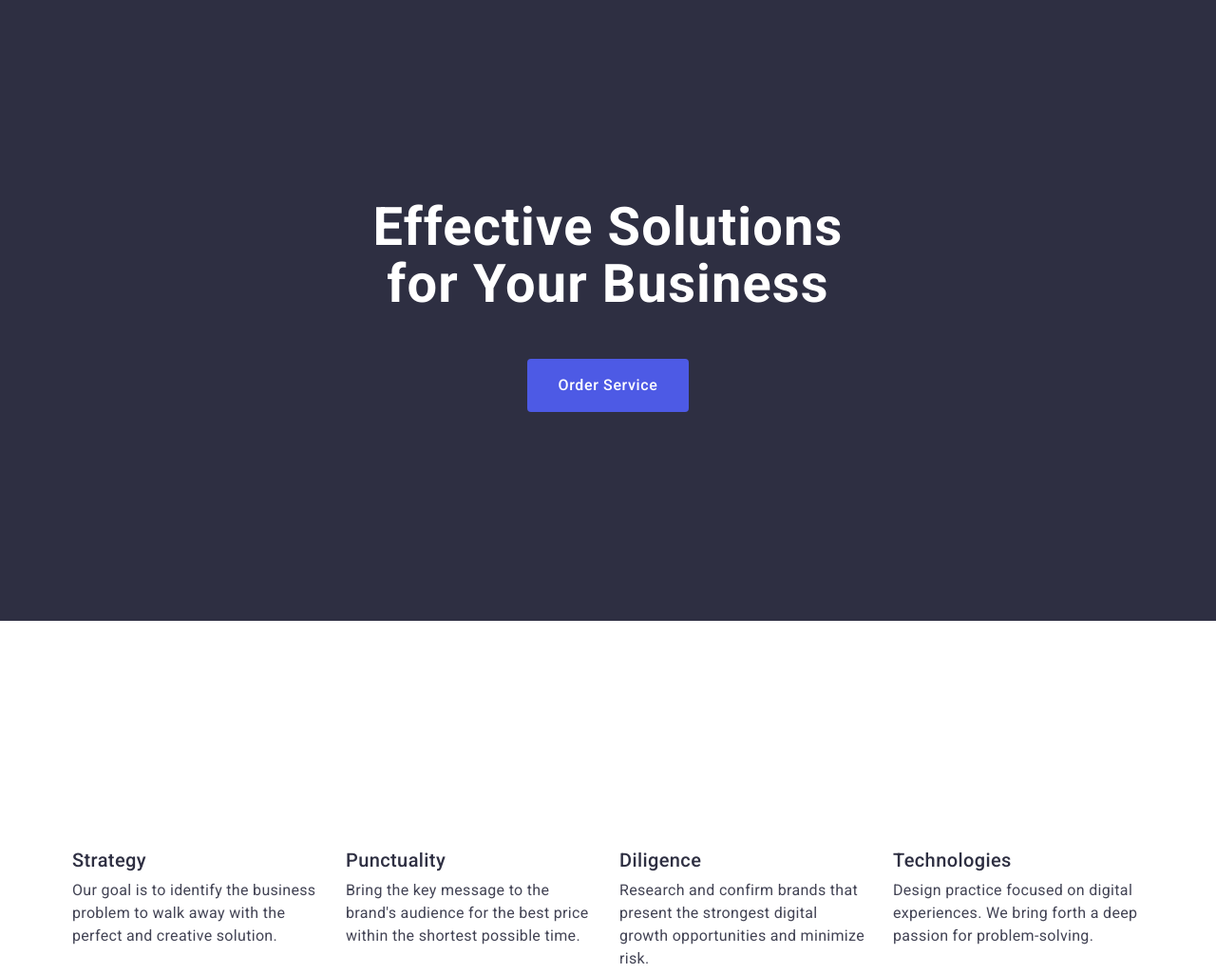
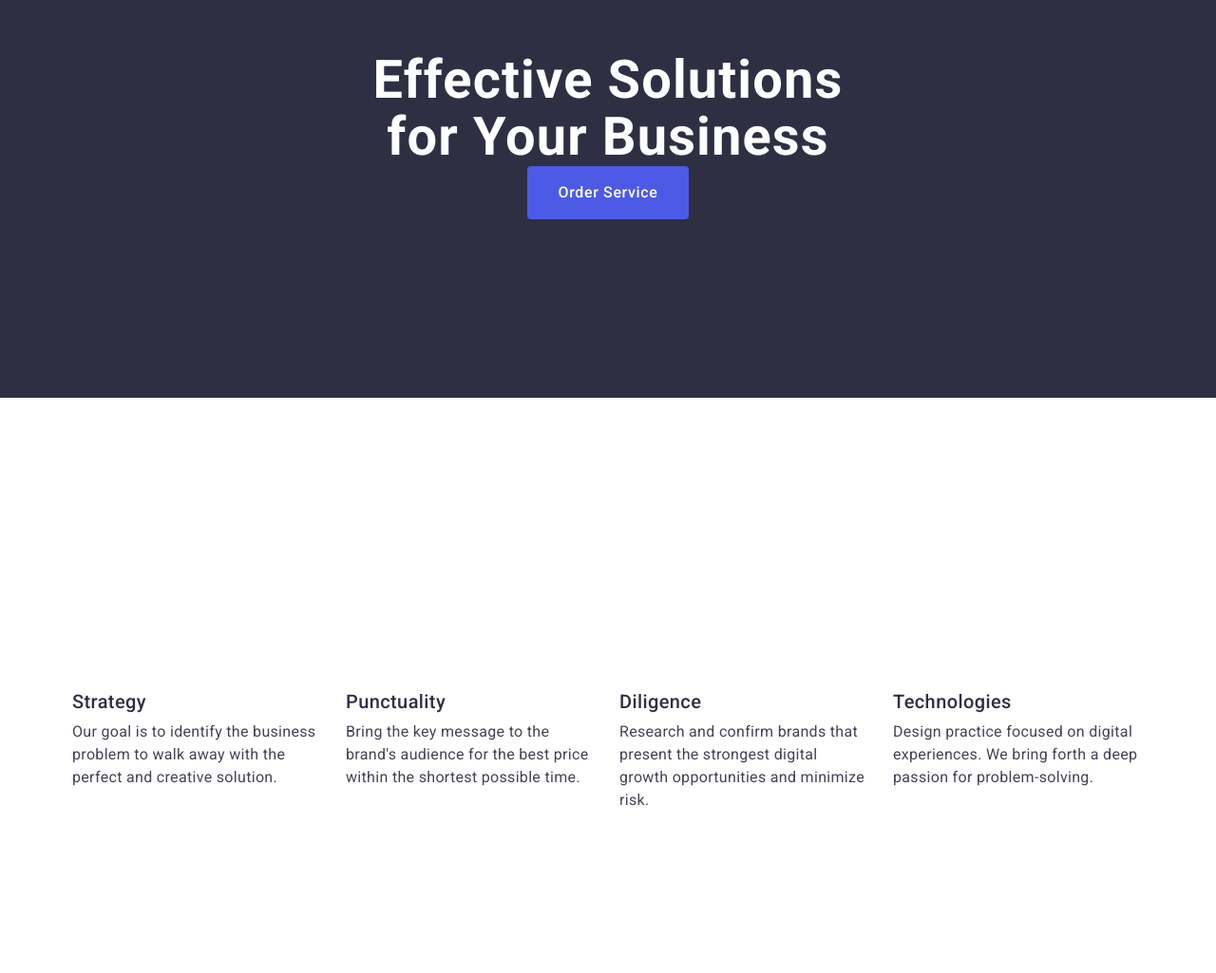
Before and after one commit to belzevool/goit-markup-hw-03, a plain HTML site: page index.html in a window 1280 px wide. Shown: the part 206-1231 px from the top of the page at 95% size. Drawn offline with nearby package versions, Linux system fonts and the light colour scheme.

Commit message:
fix warn

```diff
--- a/css/styles.css
+++ b/css/styles.css
@@ -3,7 +3,7 @@ body{
     color: #434455;
     background-color: #fff;
 }
-.visually-hidden {
+/* .visually-hidden {
     position: absolute;
     width: 1px;
     height: 1px;
@@ -12,7 +12,7 @@ body{
     padding: 0;
     white-space: nowrap;
     overflow: hidden;
-}
+} */
 /* RESET */
 ul, ol{
     list-style-type: none;
@@ -46,12 +46,13 @@ img{
 }
 /* HEADER */
 .heder{
-    border-bottom: 1px solid #e7e9fc;
+    /* border-bottom: 1px solid #e7e9fc; */
 }
 .page-heder{
-    border-bottom: 1px solid #e7e9fc;
+    /* border-bottom: 1px solid #e7e9fc; */
 }
 .header-container{
+    border-bottom: 1px solid #e7e9fc;
     display: flex;
     align-items: center;
 }
@@ -126,8 +127,7 @@ color: #2e2f42;
     background: #2e2f42;
 }
 .hero-container{
-    padding-top: 156px;
-    padding-bottom: 220px;
+    padding: 188px 0;
 }
 .hero-title{
     /* margin-bottom: 48px; */
@@ -139,8 +139,8 @@ color: #2e2f42;
     text-align: center;
     color: #fff;
     max-width: 496px;
-    padding-top: 188px;
-    padding-bottom: 48px;
+    /* padding-top: 188px;
+    padding-bottom: 48px; */
 }
 .hero-btn{
     text-align: center;
@@ -163,9 +163,24 @@ color: #2e2f42;
     background-color: #404bbf;
 }
 /* About */
+.visually-hidden {
+    position: absolute;
+    width: 1px;
+    height: 1px;
+    margin: -1px;
+    border: 0;
+    padding: 0;
+    white-space: nowrap;
+    clip-path: inset(100%);
+    clip: rect(0 0 0 0);
+    overflow: hidden;
+}
+.about{
+    padding: 188px 0;
+}
 .about-container{
-    padding-top: 120px;
-    padding-bottom: 120px;
+    /* padding-top: 120px;
+    padding-bottom: 120px; */
 }
 .about-list{
     display: flex;
```
